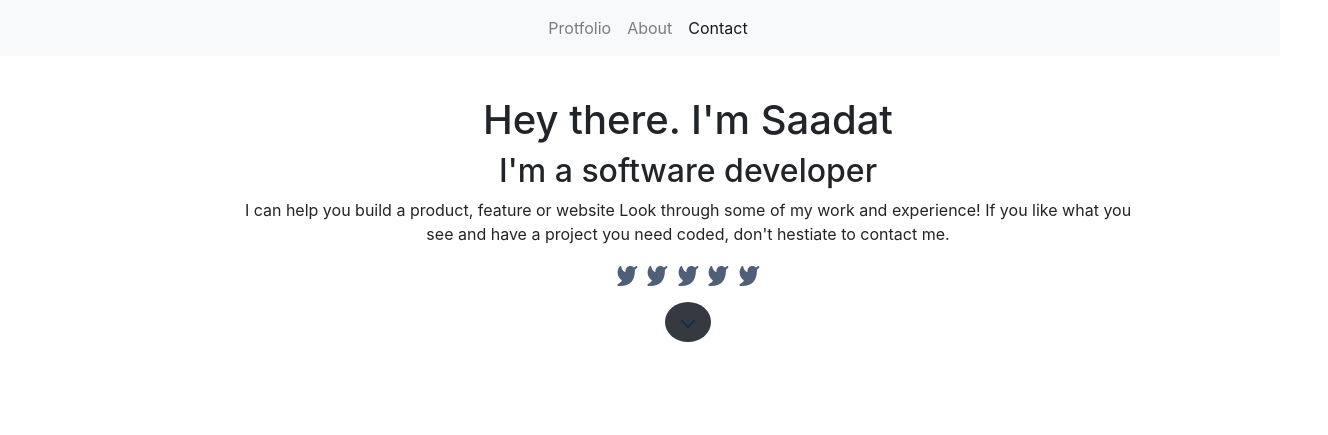
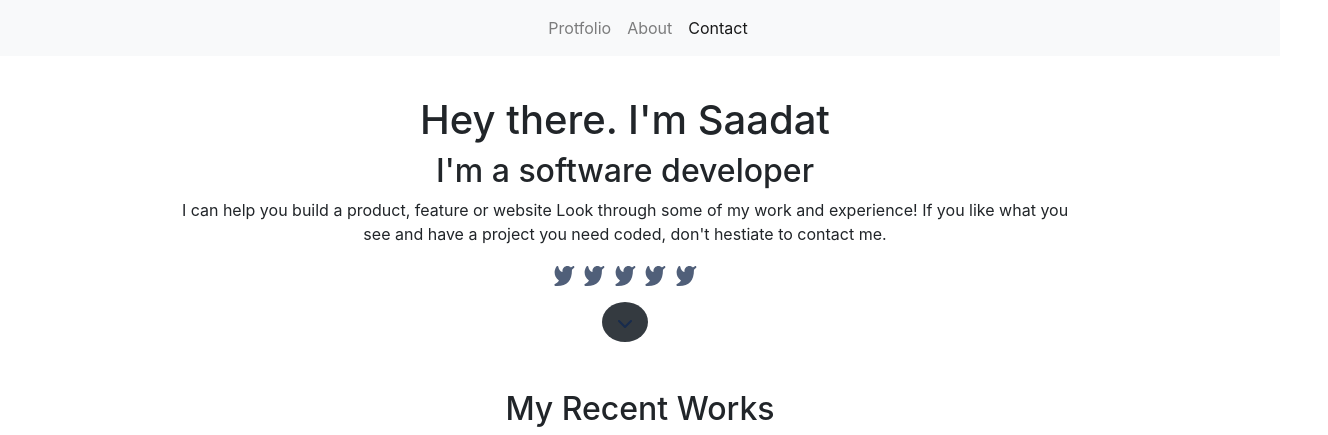
Before and after one commit to Saadat123456/Portfolio-Bootstrap, a website: page index.html in a window 1280 px wide. Shown: the top 435 px of the page, 1328 px wide, since content can reach past the window. Drawn offline with nearby package versions, Linux system fonts and the light colour scheme.

Commit message:
Fix Headline Section Margin

```diff
--- a/index.html
+++ b/index.html
@@ -38,7 +38,7 @@
             </div>
         </nav>
     </section>
-    <section class="container-fluid w-100 content-section p-4 p-md-5 m-md-5 h-75 row justify-content-center align-items-center">
+    <section class="container-fluid w-100 content-section p-4 p-md-5 mt-5 h-75 row justify-content-center align-items-center">
         <hgroup class="text-center align-middle ">
             <h1>Hey there. I'm Saadat</h1>
             <h2>I'm a software developer</h2>
```
